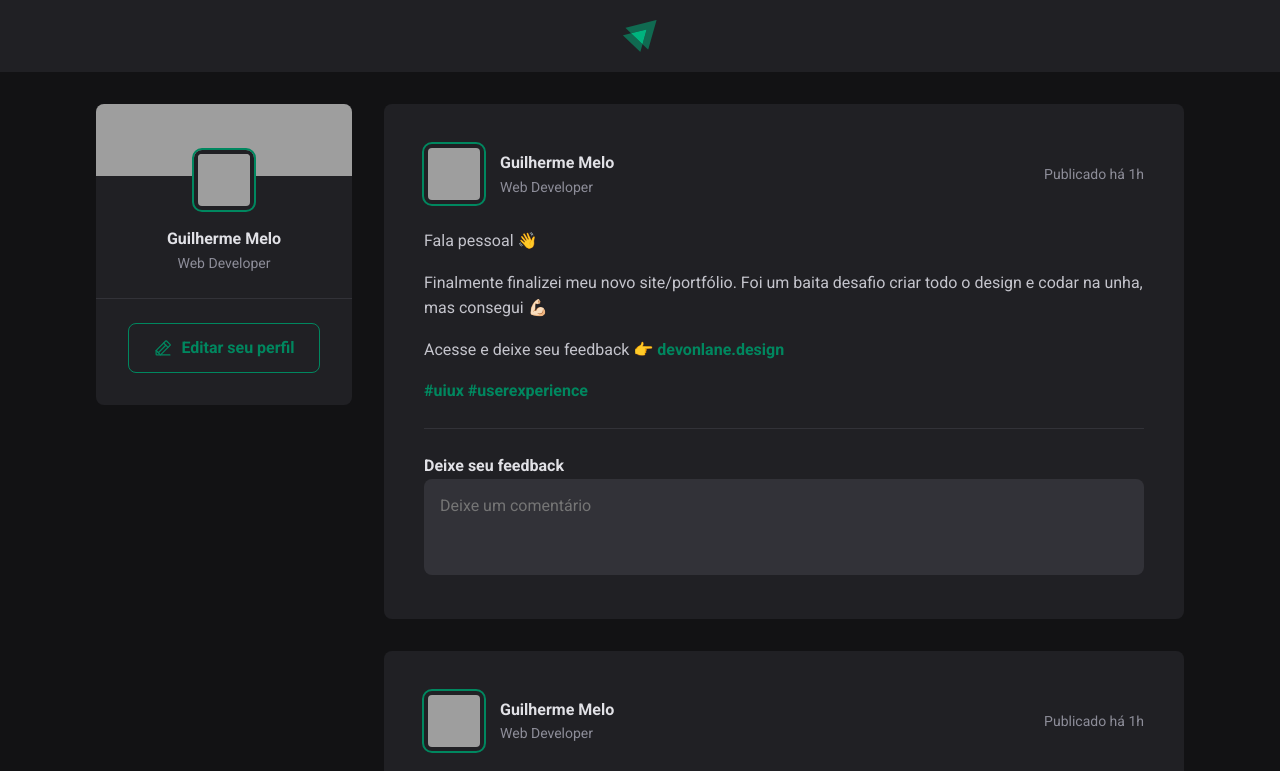
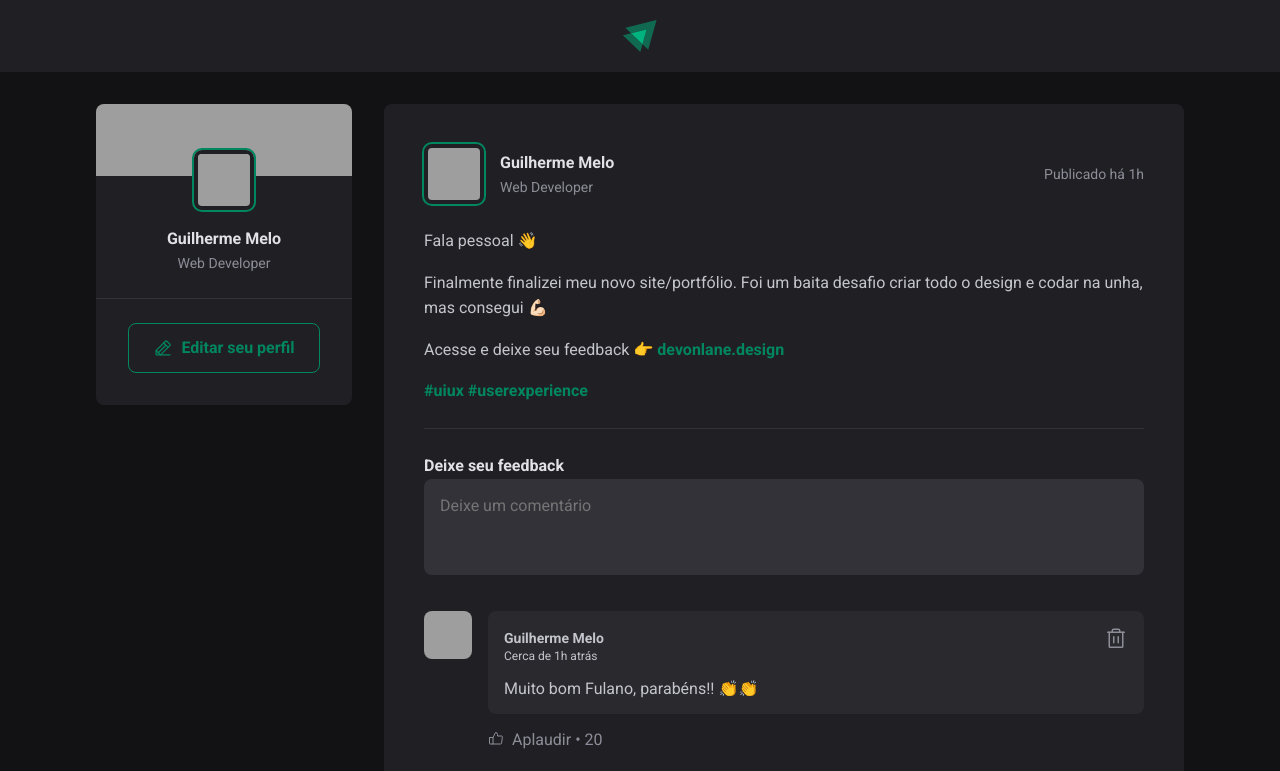
Before and after one commit to jguigo/ignite-feed, a React (Vite) app: page / in a window 1280 px wide. Shown: the top 771 px of the page. Built offline with nearby package versions, Linux system fonts and the light colour scheme; grey boxes are pictures that could not be loaded.

Commit message:
📦 feat: Finishing comments section on post component

```diff
--- /dev/null
+++ b/src/components/Comment.jsx
@@ -0,0 +1,31 @@
+import { ThumbsUp, Trash } from 'phosphor-react';
+import styles from './Comment.module.css';
+
+const Comment = () => {
+  return (
+    <div className={styles.comment}>
+      <img src="https://github.com/jguigo.png" />
+
+      <div className={styles.commentBox}>
+        <div className={styles.commentContent}>
+          <header>
+            <div className={styles.authorAndTime}>
+              <strong>Guilherme Melo</strong>
+              <time title='11 de maio às 08:13' dateTime="2022-05-11 08:13:30">Cerca de 1h atrás</time>
+            </div>
+            <button title='Deletar comentário'><Trash size={24}/></button>
+          </header>
+          <p>Muito bom Fulano, parabéns!! 👏👏</p>
+        </div>
+        <footer>
+          <button>
+            <ThumbsUp />
+            Aplaudir <span>20</span>
+          </button>
+        </footer>
+      </div>
+    </div>
+  )
+}
+
+export default Comment
--- /dev/null
+++ b/src/components/Comment.module.css
@@ -0,0 +1,88 @@
+.comment {
+  margin-top: 1.5rem;
+  display: flex;
+  gap: 1rem;
+}
+
+.comment > img {
+  width: 3rem;
+  height: 3rem;
+  border-radius: 8px;
+}
+
+.commentBox {
+  flex: 1; /* Faz ocupar o máximo de espaço possível */
+}
+
+.commentContent {
+  background: var(--gray-700);
+  border-radius: 8px;
+  padding: 1rem;
+}
+
+.commentContent > header {
+  display: flex;
+  align-items: flex-start;
+  justify-content: space-between;
+}
+
+.authorAndTime strong {
+  display: block;
+  font-size: 0.875rem;
+  line-height: 1.6;
+}
+
+.authorAndTime time {
+  display: block;
+  font-size: 0.75rem;
+}
+
+.commentContent header button {
+  background: transparent;
+  border: 0; /* Resetam o estilo padrão que botões normalmente tem */
+  color: var(--gray-400);
+  cursor: pointer;
+  line-height: 0; /* Botão segue a altura dele pelo line-height...
+                     outra opção é utilizar o "font-size: 0;"*/
+  border-radius: 2px;
+}
+
+.commentContent header button:hover {
+  color: var(--red-500);
+}
+
+.commentContent p {
+  margin-top: 1rem;
+  color: var(--gray-300);
+}
+
+.commentBox footer {
+  margin-top: 1rem;
+}
+
+.commentBox footer button {
+  background: transparent;
+  border: 0;
+  cursor: pointer;
+  color: var(--gray-400);
+  cursor: pointer;
+
+  display: flex;
+  align-items: center;
+
+  border-radius: 2px;
+}
+
+.commentBox footer button:hover {
+  color: var(--green-300);
+}
+
+.commentBox footer button svg {
+  margin-right: 0.5rem;
+}
+
+.commentBox footer button span::before { /* o before faz com que seja criando um
+                                            elemento que vem antes(neste caso, antes do "span") */
+  content: "\2022"; /* diz o que vai ser criado --- "\2022" = "•" */
+  padding: 0 0.25rem;
+}
--- a/src/components/Post.jsx
+++ b/src/components/Post.jsx
@@ -1,3 +1,4 @@
+import Comment from './Comment';
 import styles from './Post.module.css';
 
 const Post = () => {
@@ -33,6 +34,12 @@
           <button type='submit'>Publicar</button>
         </footer>
       </form>
+
+      <div className={styles.commentList}>
+        <Comment />
+        <Comment />
+        <Comment />
+      </div>
     </article>
   );
 };
--- a/src/components/Post.module.css
+++ b/src/components/Post.module.css
@@ -122,3 +122,7 @@
 .commentForm button[type=submit]:hover {
   background: var(--green-300);
 }
+
+.commentList {
+  margin-top: 2rem;
+}
--- a/src/global.css
+++ b/src/global.css
@@ -10,6 +10,8 @@
 
   --green-300: #00B37A;
   --green-500: #00875f;
+
+  --red-500: #F75A68;
 }
 
 :focus {
```
